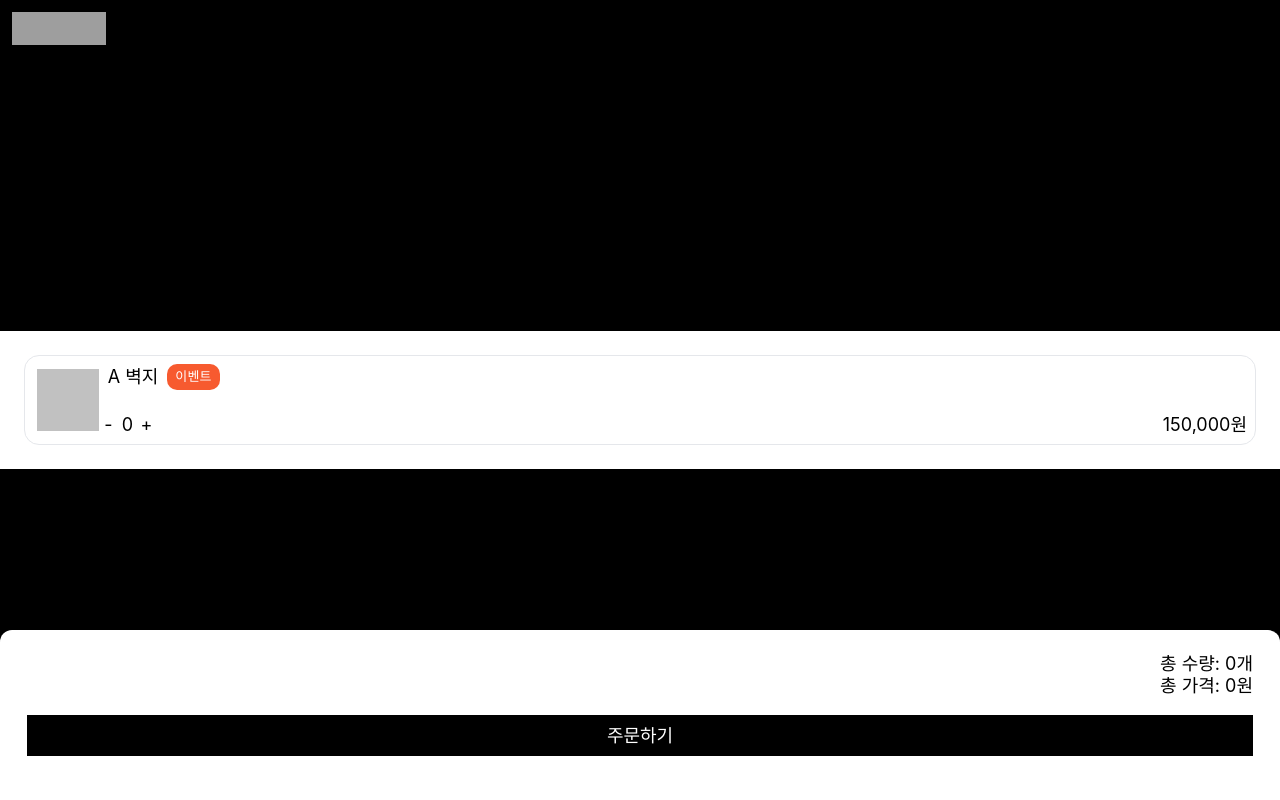
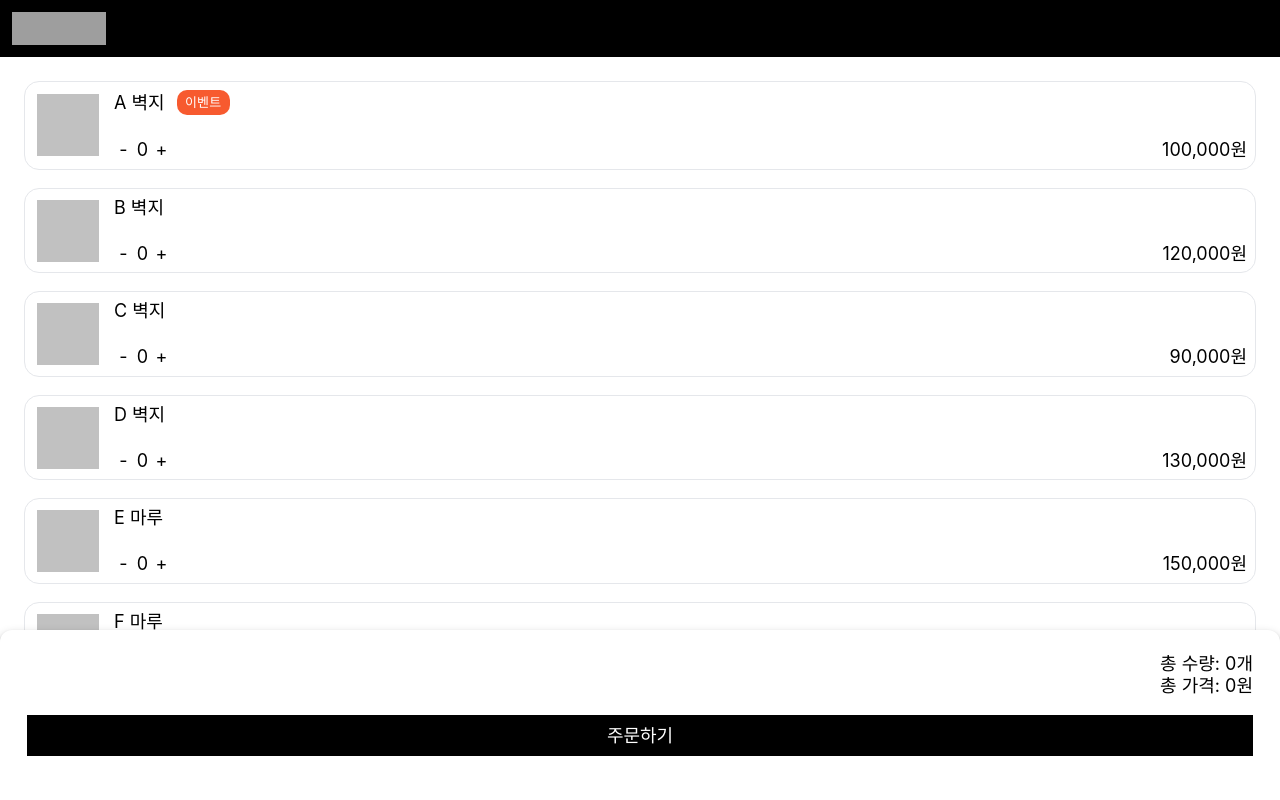
Before and after one commit to SungBeum/banjangWarehouse, a React (Create React App) app in the folder banjangwarehouse/: page /order in a window 1280 px wide. Shown: the top 800 px of the page. Built offline with nearby package versions, Linux system fonts and the light colour scheme; data requests are answered from the project's data file; grey boxes are pictures that could not be loaded.

Commit message:
feat: counter && order feature

```diff
--- /dev/null
+++ b/banjangwarehouse/src/components/order/Counter.jsx
@@ -0,0 +1,59 @@
+import useItemsStore from "../../stores/useItemsStore";
+
+export default function Counter({ item }) {
+  const { selectedItems, setSelectedItems } = useItemsStore((state) => ({
+    selectedItems: state.selectedItems,
+    setSelectedItems: state.setSelectedItems,
+  }));
+
+  const increment = () => {
+    const itemIndex = selectedItems.findIndex(
+      (selectedItem) => selectedItem.id === item.id,
+    );
+    if (itemIndex !== -1) {
+      const newSelectedItems = [...selectedItems];
+      newSelectedItems[itemIndex] = {
+        ...newSelectedItems[itemIndex],
+        quantity: newSelectedItems[itemIndex].quantity + 1,
+      };
+      setSelectedItems(newSelectedItems);
+    } else {
+      setSelectedItems([...selectedItems, { ...item, quantity: 1 }]);
+    }
+  };
+
+  const decrement = () => {
+    const itemIndex = selectedItems.findIndex(
+      (selectedItem) => selectedItem.id === item.id,
+    );
+    if (itemIndex !== -1 && selectedItems[itemIndex].quantity > 1) {
+      const newSelectedItems = [...selectedItems];
+      newSelectedItems[itemIndex] = {
+        ...newSelectedItems[itemIndex],
+        quantity: newSelectedItems[itemIndex].quantity - 1,
+      };
+      setSelectedItems(newSelectedItems);
+    } else {
+      setSelectedItems(
+        selectedItems.filter((selectedItem) => selectedItem.id !== item.id),
+      );
+    }
+  };
+
+  const currentItem = selectedItems.find(
+    (selectedItem) => selectedItem.id === item.id,
+  );
+  const quantity = currentItem ? currentItem.quantity : 0;
+
+  return (
+    <div className="flex items-center min-w-[57px]">
+      <button className="commonText w-[19px]" onClick={decrement}>
+        -
+      </button>
+      <span className="commonText w-[19px]">{quantity}</span>
+      <button className="commonText w-[19px]" onClick={increment}>
+        +
+      </button>
+    </div>
+  );
+}
--- a/banjangwarehouse/src/components/order/NavigationBar.jsx
+++ b/banjangwarehouse/src/components/order/NavigationBar.jsx
@@ -1,6 +1,6 @@
 export default function NavigationBar() {
   return (
-    <div className="flex justify-start z-10 absolute top-0 h-[57px] w-full p-3 bg-black navShadow">
+    <div className="flex justify-start z-10 fixed top-0 h-[57px] w-full p-3 bg-black navShadow">
       <img src="/logoSmall.svg" alt="logoSmall" width={94.12} height={32} />
     </div>
   );
--- a/banjangwarehouse/src/components/order/Order.jsx
+++ b/banjangwarehouse/src/components/order/Order.jsx
@@ -5,14 +5,13 @@ import OrderBody from "./OrderBody";
 import OrderFooter from "./OrderFooter";
 
 export default function Order() {
-  useGetItems();
+  const { isLoading } = useGetItems();
   const { items } = useItemsStore();
-
   return (
     <>
       <NavigationBar />
-      <OrderBody />
-      <OrderFooter />
+      <OrderBody items={items} isLoading={isLoading} />
+      <OrderFooter isLoading={isLoading} />
     </>
   );
 }
--- a/banjangwarehouse/src/components/order/OrderBody.jsx
+++ b/banjangwarehouse/src/components/order/OrderBody.jsx
@@ -1,9 +1,16 @@
 import OrderItem from "./OrderItem";
 
-export default function OrderBody() {
+export default function OrderBody({ items, isLoading }) {
   return (
-    <div className="bg-white w-full h-full flex flex-col p-6 gap-[18px]">
-      <OrderItem />
+    <div className="mt-[57px] mb-[160px] bg-white w-full h-full flex flex-col p-6 gap-[18px]">
+      {isLoading ? (
+        <div className="bg-white h-[88vh] pb-28 flex flex-col justify-center items-center">
+          <span className="commonText">목록을</span>
+          <span className="commonText">불러오고 있습니다.</span>
+        </div>
+      ) : (
+        items.map((item, index) => <OrderItem key={index} item={item} />)
+      )}
     </div>
   );
 }
--- a/banjangwarehouse/src/components/order/OrderFooter.jsx
+++ b/banjangwarehouse/src/components/order/OrderFooter.jsx
@@ -1,11 +1,30 @@
-export default function OrderFooter() {
+import useItemsStore from "../../stores/useItemsStore";
+
+export default function OrderFooter({ isLoading }) {
+  const selectedItems = useItemsStore((state) => state.selectedItems);
+  const totalQuantity = selectedItems.reduce(
+    (total, item) => total + item.quantity,
+    0,
+  );
+  const totalPrice = selectedItems.reduce(
+    (total, item) => total + item.quantity * item.price,
+    0,
+  );
+
   return (
-    <div className="flex flex-col bg-white absolute bottom-0 p-[27px] pt-[23px] gap-[18px] w-full min-h-[170px] rounded-t-xl footerShadow">
+    <div className="flex flex-col bg-white fixed bottom-0 p-[27px] pt-[23px] gap-[18px] w-full min-h-[170px] rounded-t-xl footerShadow">
       <div className="flex flex-col">
-        <span className="commonText flex justify-end">총 수량: 0개</span>
-        <span className="commonText flex justify-end">총 가격: 0원</span>
+        <span className="commonText flex justify-end">
+          총 수량: {totalQuantity}개
+        </span>
+        <span className="commonText flex justify-end">
+          총 가격: {totalPrice.toLocaleString()}원
+        </span>
       </div>
-      <button className="bg-black text-white p-[10px] text-[18px] leading-[21.78px]">
+      <button
+        className={`p-[10px] text-[18px] leading-[21.78px] ${!isLoading ? "bg-black text-white" : "bg-custom-gray text-white"}`}
+        disabled={isLoading}
+      >
         주문하기
       </button>
     </div>
--- a/banjangwarehouse/src/components/order/OrderItem.jsx
+++ b/banjangwarehouse/src/components/order/OrderItem.jsx
@@ -1,21 +1,30 @@
-export default function OrderItem() {
+import useItemsStore from "../../stores/useItemsStore";
+import Counter from "./Counter";
+
+export default function OrderItem({ item }) {
+  const selectedItems = useItemsStore((state) => state.selectedItems);
+  const isSelected = selectedItems.some(
+    (selectedItem) => selectedItem.id === item.id,
+  );
+  const backgroundColorClass = isSelected ? "bg-custom-orange-10" : "";
+
   return (
-    <div className="flex items-center justify-between pl-3 p-2 border-custom-black border rounded-[15px]">
+    <div
+      className={`flex items-center justify-between pl-3 p-2 border-custom-black border rounded-[15px] gap-[15px] ${backgroundColorClass}`}
+    >
       <div className="bg-custom-gray min-w-[62px] h-[62px]"></div>
-      <div className="flex flex-col gap-6 min-w-[215px] w-full">
+      <div className="flex flex-col gap-6  w-full">
         <div className="flex justify-start items-center">
-          <span className="commonText min-w-[68px]">A 벽지</span>
-          <span className="eventPopup min-w-[53px] flex justify-center items-center">
-            이벤트
-          </span>
+          <span className="commonText">{item.name}</span>
+          {item.event === 1 && (
+            <span className="eventPopup min-w-[53px] mx-3 flex justify-center items-center">
+              이벤트
+            </span>
+          )}
         </div>
         <div className="flex justify-between">
-          <div className="flex items-center min-w-[57px]">
-            <button className="commonText w-[19px]">-</button>
-            <span className="commonText w-[19px]">0</span>
-            <button className="commonText w-[19px]">+</button>
-          </div>
-          <span className="commonText">150,000원</span>
+          <Counter item={item} />
+          <span className="commonText">{item.price.toLocaleString()}원</span>
         </div>
       </div>
     </div>
--- a/banjangwarehouse/src/hooks/useGetItems.js
+++ b/banjangwarehouse/src/hooks/useGetItems.js
@@ -11,6 +11,7 @@ const useGetItems = () => {
 
     const fetchAllItems = async () => {
       setIsLoading(true);
+
       const res = await getItems();
       if (isUnmounted) return;
       if (res) {
--- a/banjangwarehouse/src/stores/useItemsStore.js
+++ b/banjangwarehouse/src/stores/useItemsStore.js
@@ -3,6 +3,10 @@ import { create } from "zustand";
 const useItemsStore = create((set) => ({
   items: [],
   setItems: (items) => set({ items }),
+  selectedItems: [],
+  setSelectedItems: (selectedItems) => {
+    set({ selectedItems });
+  },
 }));
 
 export default useItemsStore;
--- a/banjangwarehouse/tailwind.config.js
+++ b/banjangwarehouse/tailwind.config.js
@@ -28,7 +28,7 @@ module.exports = {
             {},
         },
         ".eventPopup": {
-          "@apply text-[13px] bg-custom-orange leading-[18px] text-white p-1 rounded-[10px] tracking-[0.16px] font-roboto":
+          "@apply text-[13px] bg-custom-orange leading-[18px] text-white pb-[3px] p-1 rounded-[10px] tracking-[0.16px] font-roboto":
             {},
         },
         ".commonText": {
```
